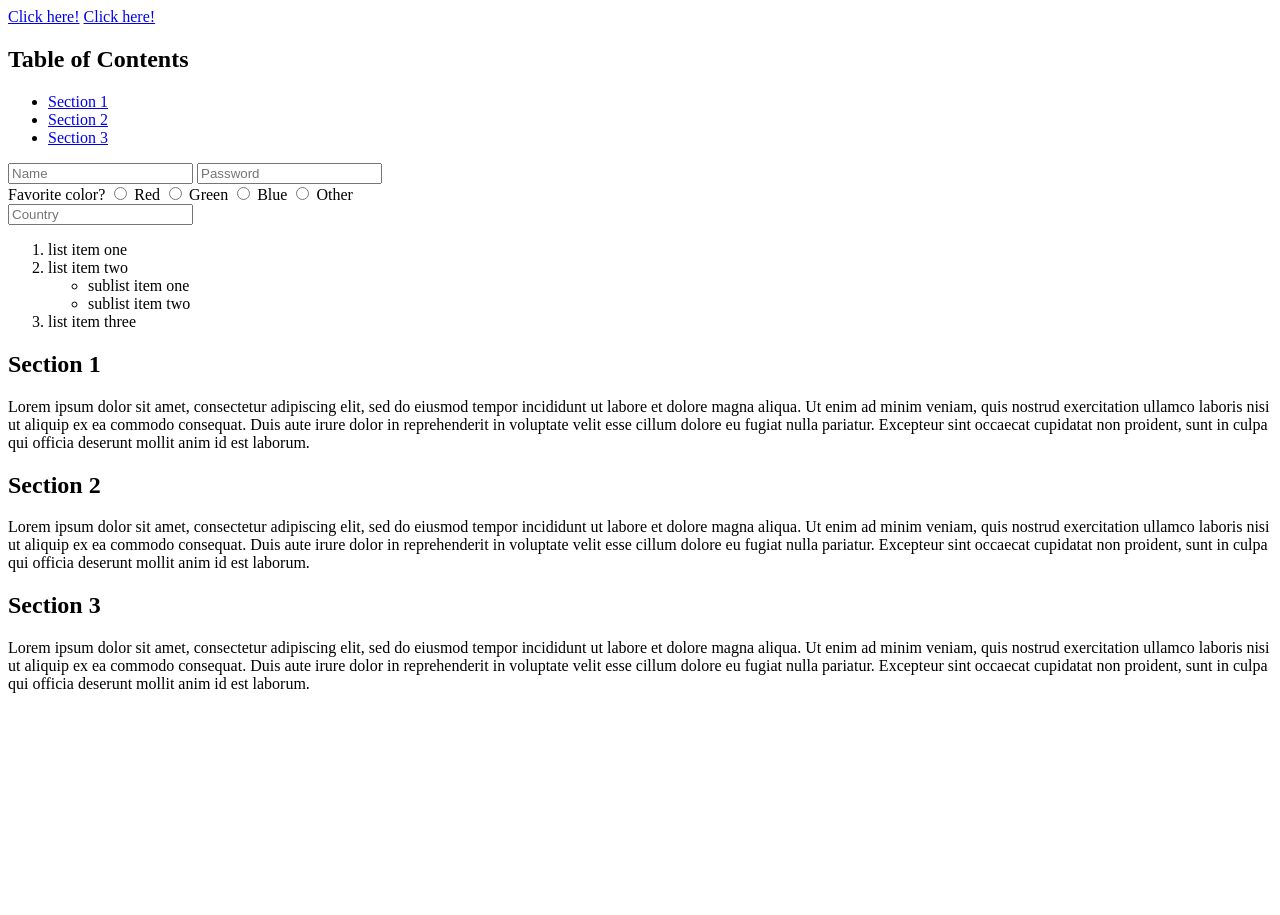
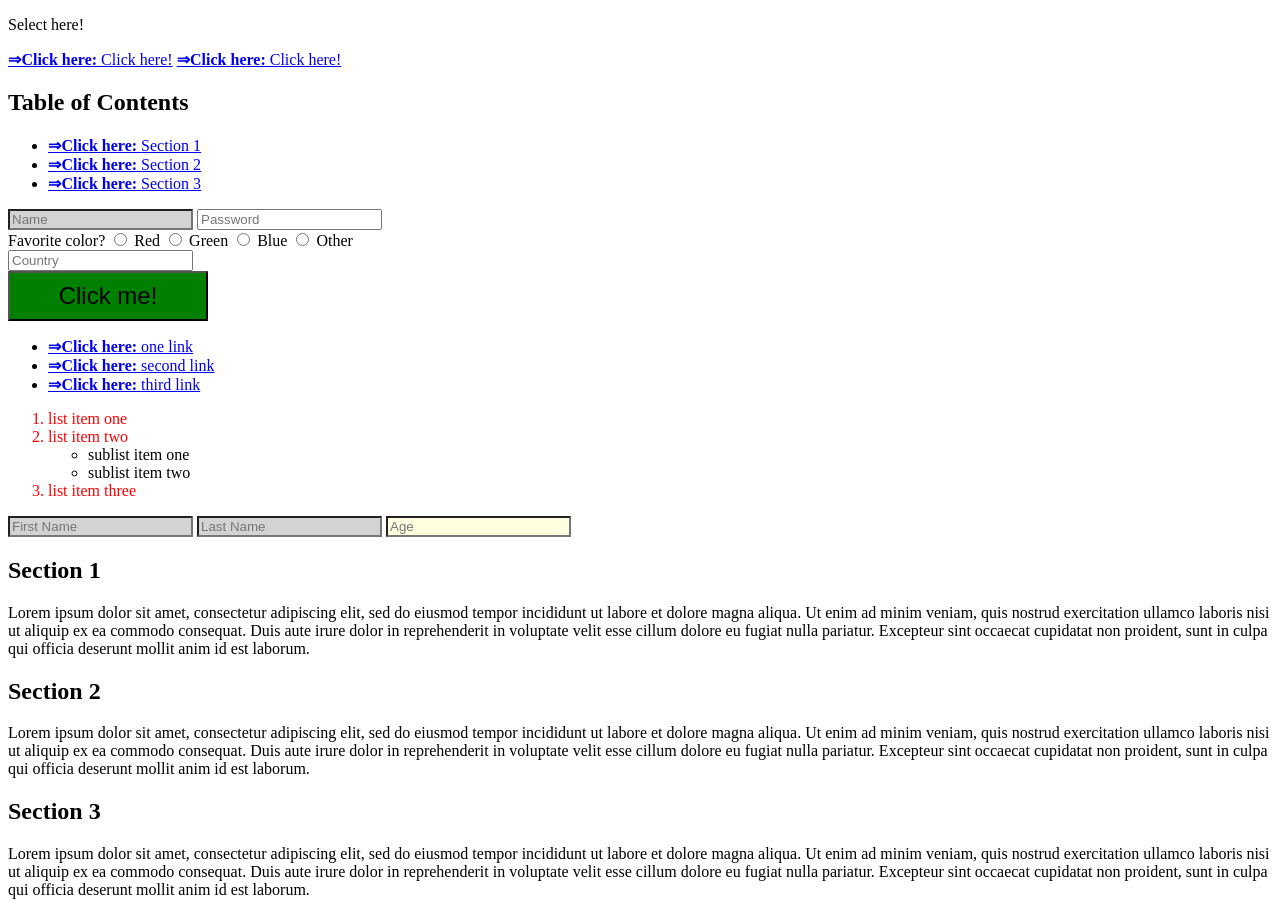
Before and after one commit to nailhas/lecture1, a plain HTML site: page index.html in a window 1280 px wide. Before the commit the page ends 800 px from the top, so only its background shows below. Drawn offline with Linux system fonts and the light colour scheme.

Commit message:
Added pseudoelements and pseudoclass

```diff
--- a/index.html
+++ b/index.html
@@ -2,8 +2,45 @@
 <html>
   <head>
     <title>My Web Page!</title>
+    <style>
+      ol > li{
+        color: red;
+      }
+
+      input[type=text]{
+        background-color: lightgray;
+      }
+
+      input[type=number]{
+        background-color: lightyellow;
+      }
+
+      button{
+        width: 200px;
+        height: 50px;
+        font-size: 24px;
+        background-color: green;
+      }
+
+      button:hover{
+        background-color: orange;
+      }
+
+      a::before{
+        content: "\21d2 Click here: ";
+        font-weight: bold;
+      }
+
+      p::selection{
+        color: purple;
+        background-color: yellow;
+      }
+    </style>
+    <!-- In CSS > (greater sign means immmediate child.
+    ::before, ::after and ::selection are pseudoelements, which allow to style the part before or after the element -->
   </head>
   <body>
+    <p>Select here!</p>
     <a href="/users/Nailia/cs50pjs/lecture0/hello.html">Click here!</a>
     <a href="https://google.com">Click here!</a>
 
@@ -38,6 +75,14 @@
       </div>
     </form>
 
+    <button>Click me!</button>
+
+    <ul>
+      <li><a href="#">one link</a></li>
+      <li><a href="#">second link</a></li>
+      <li><a href="#">third link</a></li>
+    </ul>
+
     <ol>
       <li>list item one</li>
       <li>list item two</li>
@@ -47,6 +92,12 @@
       </ul>
       <li>list item three</li>
     </ol>
+
+    <form>
+        <input name="name" type="text" placeholder="First Name">
+        <input name="name" type="text" placeholder="Last Name">
+        <input name="name" type="number" placeholder="Age">
+    </form>
 
     <h2 id="section1">Section 1</h2>
     <p>
```
